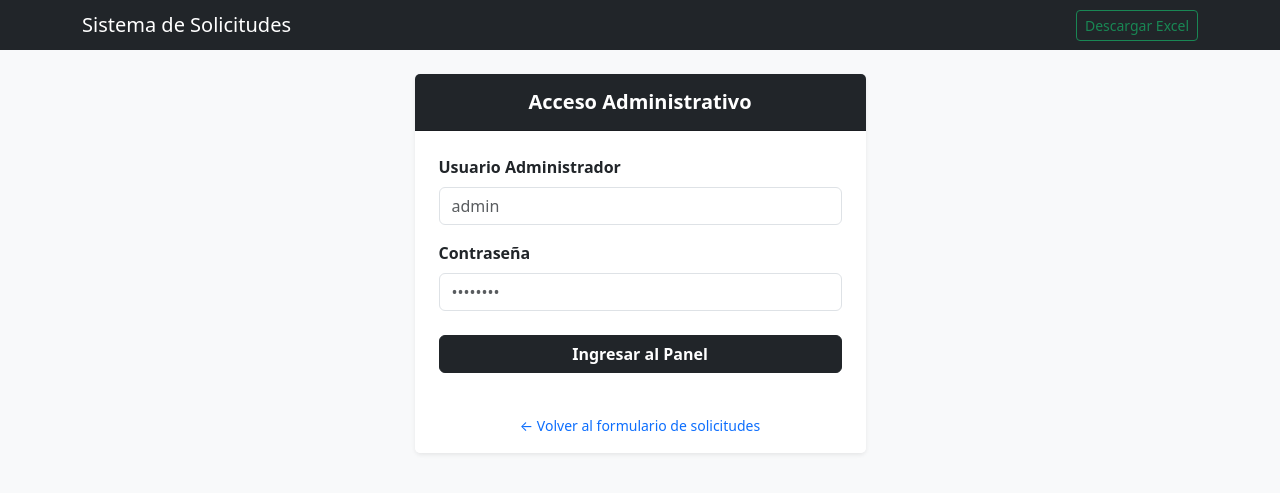
After one commit to jerodelineleneus568-jpg/gestion-solicitudes, a Flask app: page /login in a window 1280 px wide. The commit adds this page. Shown: the top 493 px of the page. Run offline with Flask 3, Linux system fonts and the light colour scheme; some libraries are stand-ins or nearby versions.

Commit message:
se agregaron roles de administrador y usuario en el codigo

```diff
--- a/app/controllers/forms.py
+++ b/app/controllers/forms.py
@@ -1,6 +1,6 @@
 import re
 from flask_wtf import FlaskForm
-from wtforms import StringField, SelectField, SelectMultipleField, SubmitField
+from wtforms import StringField, SelectField, PasswordField, SelectMultipleField, SubmitField
 from wtforms.validators import DataRequired, Email, Length, ValidationError
 from wtforms.widgets import ListWidget, CheckboxInput
 
@@ -85,7 +85,6 @@ class FormularioSolicitud(FlaskForm):
         ]
     )
 
-    # Se eliminó la palabra "Institucional"
     correo = StringField(
         'Correo',
         validators=[
@@ -94,16 +93,33 @@ class FormularioSolicitud(FlaskForm):
         ]
     )
 
+    # Lista ampliada de centros
     centros = SelectMultipleField(
         'Centro(s) al que pertenece',
         choices=[
             ('Centro Médico Central', 'Centro Médico Central'),
-            ('Centro Norte', 'Centro Norte'),
-            ('Centro Sur', 'Centro Sur'),
-            ('Centro Oriente', 'Centro Oriente'),
-            ('Centro Poniente', 'Centro Poniente')
+            ('Centro Médico Norte', 'Centro Médico Norte'),
+            ('Centro Médico Sur', 'Centro Médico Sur'),
+            ('Centro Médico Oriente', 'Centro Médico Oriente'),
+            ('Centro Médico Poniente', 'Centro Médico Poniente'),
+            ('Hospital Clínico Principal', 'Hospital Clínico Principal'),
+            ('Centro de Diagnóstico y Tratamiento', 'Centro de Diagnóstico y Tratamiento'),
+            ('Unidad de Atención Primaria', 'Unidad de Atención Primaria'),
+            ('Centro Comunitario de Salud Familiar (CECOSF)', 'Centro Comunitario de Salud Familiar (CECOSF)'),
+            ('Centro de Salud Familiar (CESFAM) Central', 'Centro de Salud Familiar (CESFAM) Central'),
+            ('Centro de Salud Familiar (CESFAM) Cordillera', 'Centro de Salud Familiar (CESFAM) Cordillera'),
+            ('Servicio de Urgencia y Emergencias', 'Servicio de Urgencia y Emergencias'),
+            ('Laboratorio Clínico Central', 'Laboratorio Clínico Central'),
+            ('Unidad de Imagenología y Rayos', 'Unidad de Imagenología y Rayos'),
+            ('Dirección y Administración Central', 'Dirección y Administración Central')
         ],
         validators=[DataRequired(message="Debe seleccionar al menos un centro.")]
     )
 
     submit = SubmitField('Enviar Solicitud')
+
+
+class FormularioLogin(FlaskForm):
+    usuario = StringField('Usuario Administrador', validators=[DataRequired()])
+    password = PasswordField('Contraseña', validators=[DataRequired()])
+    submit = SubmitField('Ingresar al Panel')
--- a/app/controllers/solicitud_controller.py
+++ b/app/controllers/solicitud_controller.py
@@ -1,9 +1,20 @@
-from flask import Blueprint, render_template, request, redirect, url_for, flash
-from app.controllers.forms import FormularioSolicitud
+from functools import wraps
+from flask import Blueprint, render_template, request, redirect, url_for, flash, session
+from app.controllers.forms import FormularioSolicitud, FormularioLogin
 from app.models.solicitud_model import SolicitudModel
 
 solicitud_bp = Blueprint('solicitud', __name__)
 
+def admin_required(f):
+    @wraps(f)
+    def decorated_function(*args, **kwargs):
+        if not session.get('user_id') or session.get('rol') != 'admin':
+            flash('Acceso restringido: Inicie sesión como Administrador.', 'warning')
+            return redirect(url_for('solicitud.login'))
+        return f(*args, **kwargs)
+    return decorated_function
+
+# 1. RUTA PÚBLICA: Cualquier usuario crea solicitudes
 @solicitud_bp.route('/', methods=['GET', 'POST'])
 def registrar():
     form = FormularioSolicitud()
@@ -32,19 +43,44 @@ def registrar():
 def exito():
     return render_template('exito.html')
 
-# Panel administrativo de solicitudes
+# 2. LOGIN ADMINISTRADOR
+@solicitud_bp.route('/login', methods=['GET', 'POST'])
+def login():
+    if session.get('rol') == 'admin':
+        return redirect(url_for('solicitud.panel_solicitudes'))
+
+    form = FormularioLogin()
+    if form.validate_on_submit():
+        user = SolicitudModel.autenticar_admin(form.usuario.data.strip(), form.password.data)
+        if user and user['rol'] == 'admin':
+            session.clear()
+            session['user_id'] = user['id']
+            session['username'] = user['username']
+            session['nombre'] = user['nombre']
+            session['rol'] = user['rol']
+            flash(f'Bienvenido/a {user["nombre"]}', 'success')
+            return redirect(url_for('solicitud.panel_solicitudes'))
+        flash('Credenciales incorrectas o usuario no autorizado.', 'danger')
+
+    return render_template('login.html', form=form)
+
+@solicitud_bp.route('/logout')
+def logout():
+    session.clear()
+    flash('Sesión cerrada correctamente.', 'info')
+    return redirect(url_for('solicitud.login'))
+
+# 3. RUTAS PROTEGIDAS PARA EL ADMINISTRADOR
 @solicitud_bp.route('/panel')
+@admin_required
 def panel_solicitudes():
     solicitudes = SolicitudModel.obtener_todas()
-    return render_template('panel.html', solicitudes=solicitudes)
+    return render_template('panel.html', solicitudes=solicitudes, admin_nombre=session.get('nombre'))
 
-# Acción para marcar como gestionada
 @solicitud_bp.route('/gestionar/<int:solicitud_id>', methods=['POST'])
+@admin_required
 def gestionar(solicitud_id):
-    nombre_admin = request.form.get('nombre_admin', '').strip()
-    if not nombre_admin:
-        nombre_admin = "Administrador"
-
+    nombre_admin = session.get('nombre', 'Administrador')
     SolicitudModel.marcar_como_gestionada(solicitud_id, nombre_admin)
-    flash(f'La solicitud #{solicitud_id} fue gestionada exitosamente por {nombre_admin}.', 'success')
+    flash(f'La solicitud #{solicitud_id} fue gestionada por {nombre_admin}.', 'success')
     return redirect(url_for('solicitud.panel_solicitudes'))
--- /dev/null
+++ b/app/templates/login.html
@@ -0,0 +1,32 @@
+{% extends 'base.html' %}
+
+{% block content %}
+<div class="row justify-content-center mt-4">
+    <div class="col-md-5">
+        <div class="card shadow-sm border-0">
+            <div class="card-header bg-dark text-white text-center py-3">
+                <h5 class="mb-0 fw-bold">Acceso Administrativo</h5>
+            </div>
+            <div class="card-body p-4">
+                <form method="POST" novalidate>
+                    {{ form.hidden_tag() }}
+                    <div class="mb-3">
+                        {{ form.usuario.label(class="form-label fw-semibold") }}
+                        {{ form.usuario(class="form-control", placeholder="admin") }}
+                    </div>
+                    <div class="mb-3">
+                        {{ form.password.label(class="form-label fw-semibold") }}
+                        {{ form.password(class="form-control", placeholder="••••••••") }}
+                    </div>
+                    <div class="d-grid mt-4">
+                        {{ form.submit(class="btn btn-dark fw-bold") }}
+                    </div>
+                </form>
+            </div>
+            <div class="card-footer text-center bg-white border-0 py-3">
+                <a href="{{ url_for('solicitud.registrar') }}" class="text-decoration-none small">← Volver al formulario de solicitudes</a>
+            </div>
+        </div>
+    </div>
+</div>
+{% endblock %}
```
Also changed, not shown: app/controllers/export_controller.py (+6 -4 lines), app/models/solicitud_model.py (+36 -1 lines), app/templates/panel.html (+24 -29 lines).
